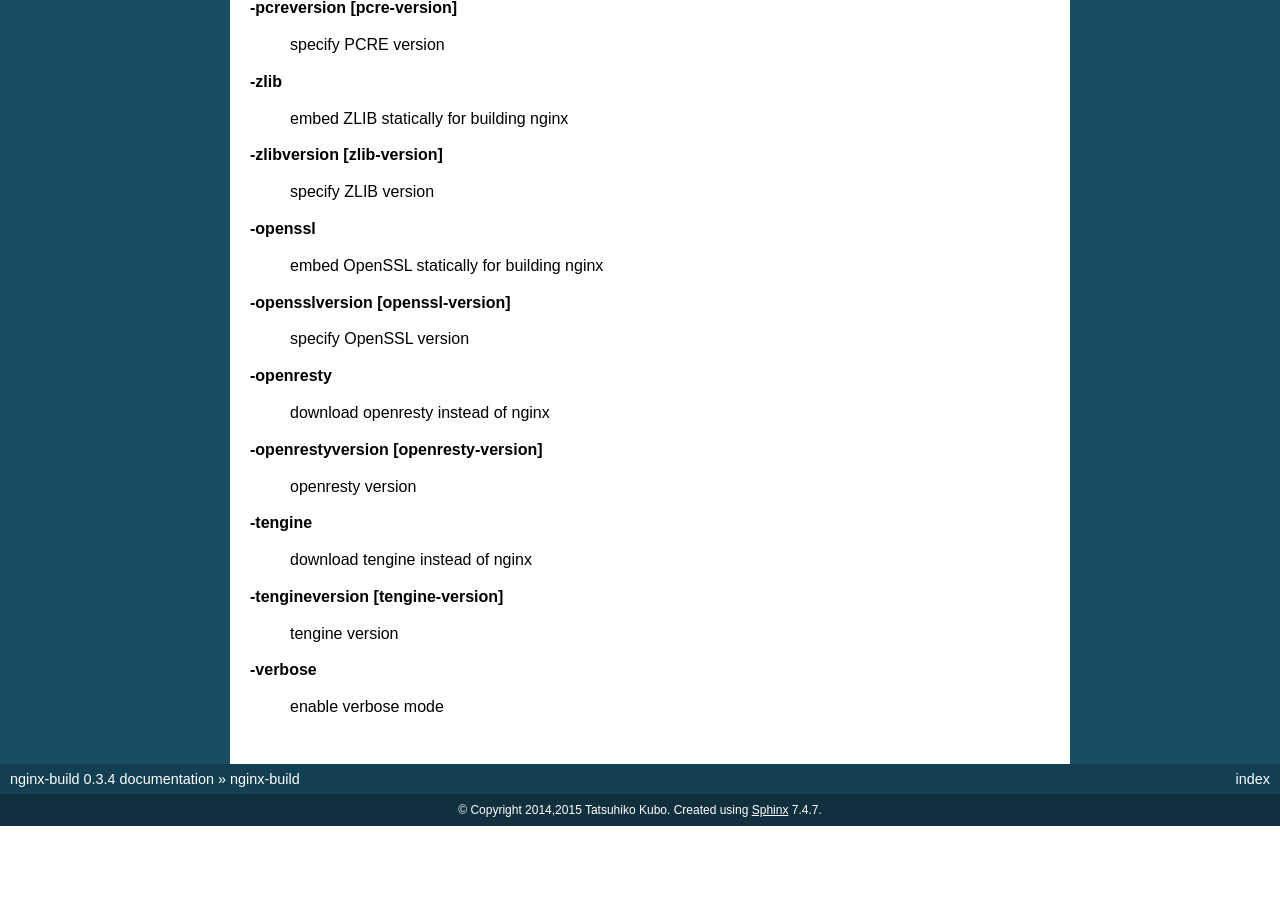
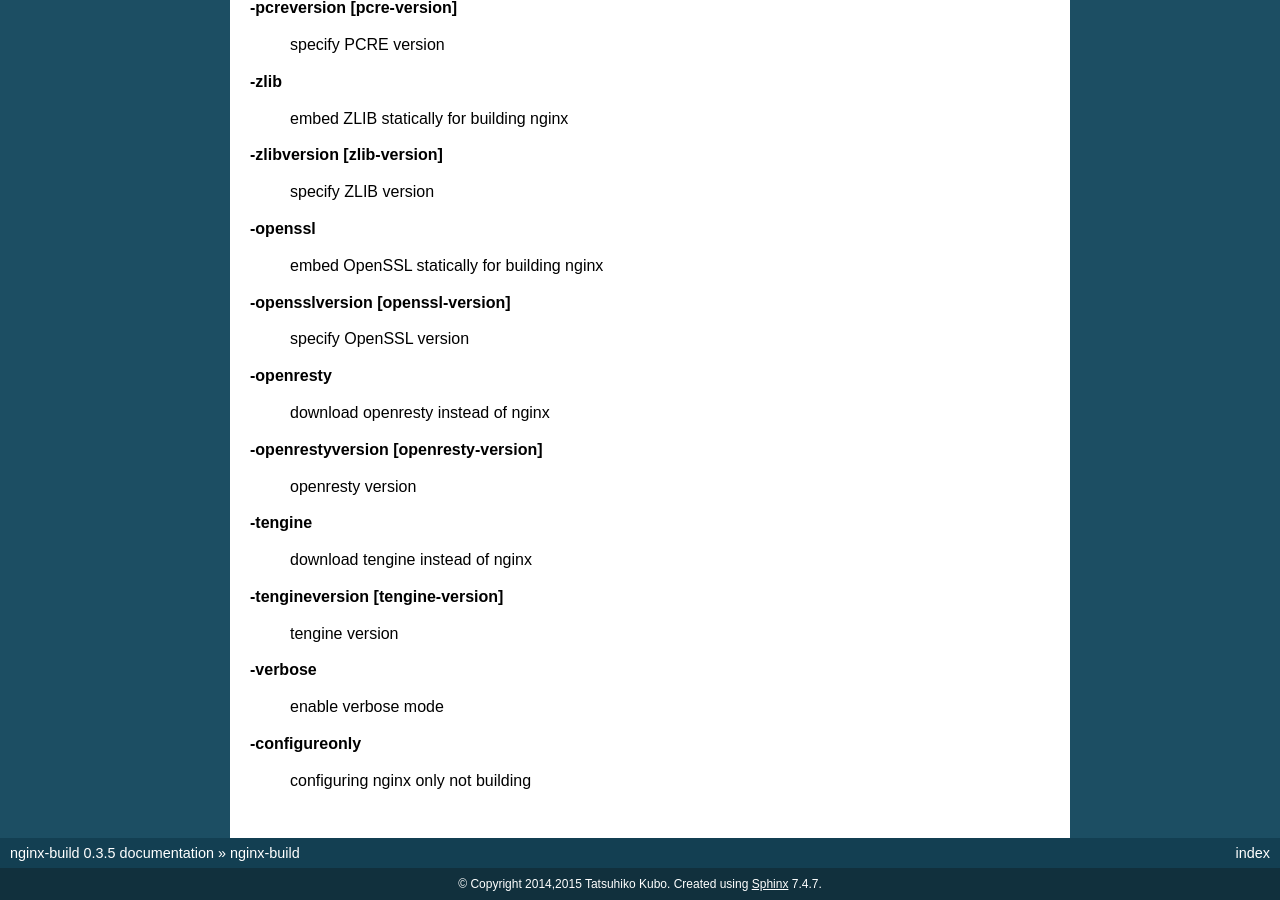
Before and after one commit to cubicdaiya/nginx-build, a Sphinx documentation site: the page built from doc/nginx-build.rst, in a window 1280 px wide and 900 px high, scrolled down 907 px. Built offline with Sphinx 7.4.7, drawn with Linux system fonts in a browser that asks for light colours; before the commit the page ends 1733 px from its top, so only the background shows below that; some of the changed text lies outside the part shown.

Commit message:
doc: updated manpage.

```diff
--- a/doc/conf.py
+++ b/doc/conf.py
@@ -51,9 +51,9 @@ copyright = u'2014,2015 Tatsuhiko Kubo'
 # built documents.
 #
 # The short X.Y version.
-version = '0.3.4'
+version = '0.3.5'
 # The full version, including alpha/beta/rc tags.
-release = '0.3.4'
+release = '0.3.5'
 
 # The language for content autogenerated by Sphinx. Refer to documentation
 # for a list of supported languages.
--- a/doc/nginx-build.rst
+++ b/doc/nginx-build.rst
@@ -86,3 +86,7 @@ OPTIONS
 **\-verbose**
 
  enable verbose mode
+
+**\-configureonly**
+
+ configuring nginx only not building
```
Also changed, not shown: 1 other file.
